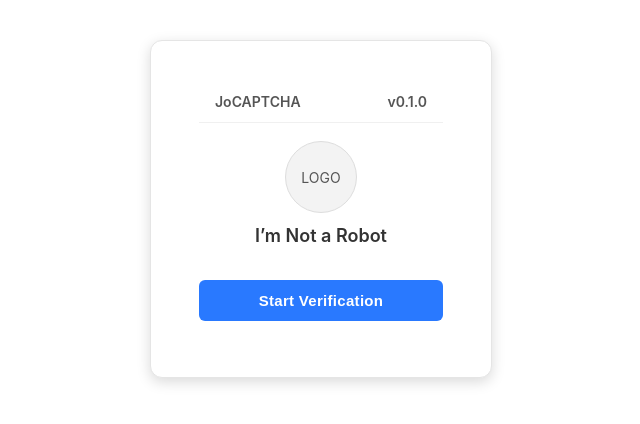
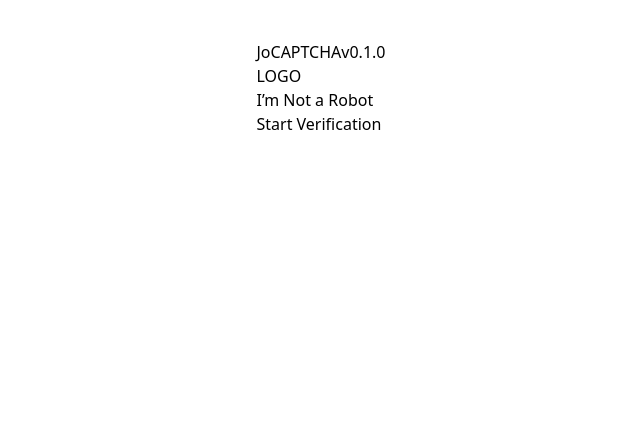
Before and after one commit to ShaijoGeorge/JoCAPTCHA, a React (Create React App) app in the folder frontend/captcha-frontend/: page / in a window 1280 px wide. Shown: the top 424 px of the page, without its empty margins (319-959 px from the left). Built offline with nearby package versions, Linux system fonts and the light colour scheme.

Commit message:
Add Tailwind CSS for styling

```diff
--- a/frontend/captcha-frontend/package.json
+++ b/frontend/captcha-frontend/package.json
@@ -35,5 +35,11 @@
       "last 1 firefox version",
       "last 1 safari version"
     ]
+  },
+  "devDependencies": {
+    "@tailwindcss/postcss": "^4.1.17",
+    "autoprefixer": "^10.4.22",
+    "postcss": "^8.5.6",
+    "tailwindcss": "^3.4.18"
   }
 }
--- /dev/null
+++ b/frontend/captcha-frontend/postcss.config.js
@@ -0,0 +1,6 @@
+module.exports = {
+  plugins: {
+    tailwindcss: {},
+    autoprefixer: {},
+  },
+}
--- a/frontend/captcha-frontend/src/App.js
+++ b/frontend/captcha-frontend/src/App.js
@@ -1,6 +1,5 @@
 import React from "react";
 import CaptchaWidget from "./components/CaptchaWidget";
-import "./styles/captcha.css";
 
 function App() {
   return (
--- a/frontend/captcha-frontend/src/index.css
+++ b/frontend/captcha-frontend/src/index.css
@@ -1,13 +1,3 @@
-body {
-  margin: 0;
-  font-family: -apple-system, BlinkMacSystemFont, 'Segoe UI', 'Roboto', 'Oxygen',
-    'Ubuntu', 'Cantarell', 'Fira Sans', 'Droid Sans', 'Helvetica Neue',
-    sans-serif;
-  -webkit-font-smoothing: antialiased;
-  -moz-osx-font-smoothing: grayscale;
-}
-
-code {
-  font-family: source-code-pro, Menlo, Monaco, Consolas, 'Courier New',
-    monospace;
-}
+@tailwind base;
+@tailwind components;
+@tailwind utilities;
--- a/frontend/captcha-frontend/src/styles/captcha.css
+++ /dev/null
@@ -1,105 +0,0 @@
-.captcha-container {
-  width: 340px;
-  padding: 0;
-  background: white;
-  border-radius: 12px;
-  box-shadow: 0px 4px 14px rgba(0, 0, 0, 0.15);
-  font-family: "Inter", Arial, sans-serif;
-  border: 1px solid #e5e5e5;
-}
-
-.captcha-header {
-  display: flex;
-  justify-content: space-between;
-  padding: 12px 16px;
-  font-size: 14px;
-  font-weight: 600;
-  color: #555;
-  border-bottom: 1px solid #f0f0f0;
-}
-
-.captcha-box {
-  text-align: center;
-  padding: 20px 24px 28px;
-}
-
-.captcha-box h3 {
-  margin: 10px 0 14px;
-  font-size: 18px;
-  font-weight: 600;
-  color: #333;
-}
-
-.captcha-logo {
-  width: 70px;
-  height: 70px;
-  background: #f3f3f3;
-  border-radius: 50%;
-  margin: 18px auto 12px;
-  border: 1px solid #ddd;
-  display: flex;
-  justify-content: center;
-  align-items: center;
-  font-size: 14px;
-  color: #555;
-}
-
-.captcha-btn {
-  margin-top: 20px;
-  padding: 12px 14px;
-  width: 100%;
-  border: none;
-  background: #2979ff;
-  color: white;
-  border-radius: 6px;
-  font-size: 15px;
-  font-weight: 600;
-  letter-spacing: 0.3px;
-  cursor: pointer;
-  transition: 0.15s ease-in-out;
-}
-
-.captcha-btn:hover {
-  background: #1e63d6;
-}
-
-.captcha-icon {
-  font-size: 50px;
-  margin: 16px 0;
-}
-
-.success {
-  color: #2ecc71;
-}
-
-.failure {
-  color: #e74c3c;
-}
-
-.captcha-content-box {
-  background: #fafafa;
-  padding: 18px;
-  margin: 16px 0;
-  border-radius: 8px;
-  border: 1px solid #ececec;
-}
-
-.screen-fade {
-  animation: fadeIn 0.35s ease-out;
-}
-
-@keyframes fadeIn {
-  from {
-    opacity: 0;
-    transform: translateY(4px);
-  }
-  to {
-    opacity: 1;
-    transform: translateY(0);
-  }
-}
-
-@keyframes spin {
-  from { transform: rotate(0deg); }
-  to   { transform: rotate(360deg); }
-}
--- /dev/null
+++ b/frontend/captcha-frontend/tailwind.config.js
@@ -0,0 +1,10 @@
+/** @type {import('tailwindcss').Config} */
+module.exports = {
+  content: [
+    "./src/**/*.{js,jsx,ts,tsx}"
+  ],
+  theme: {
+    extend: {},
+  },
+  plugins: [],
+};
```
Also changed, not shown: 1 other file (tests, documents, lock files or other folders).
